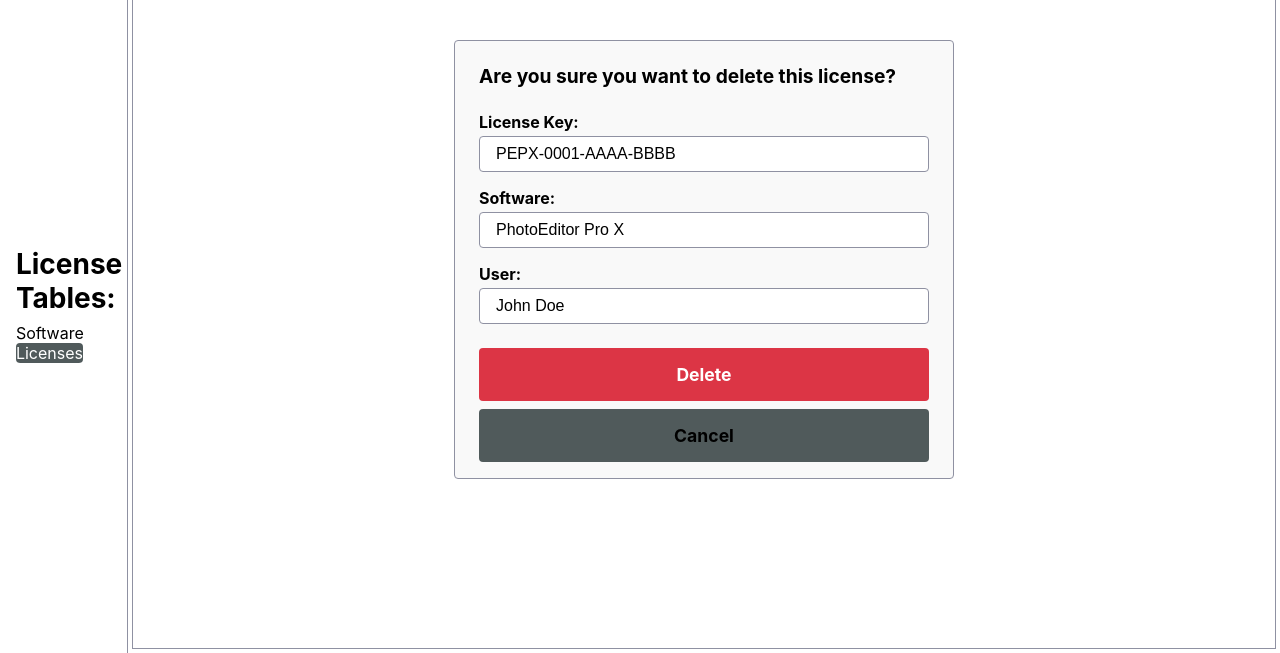
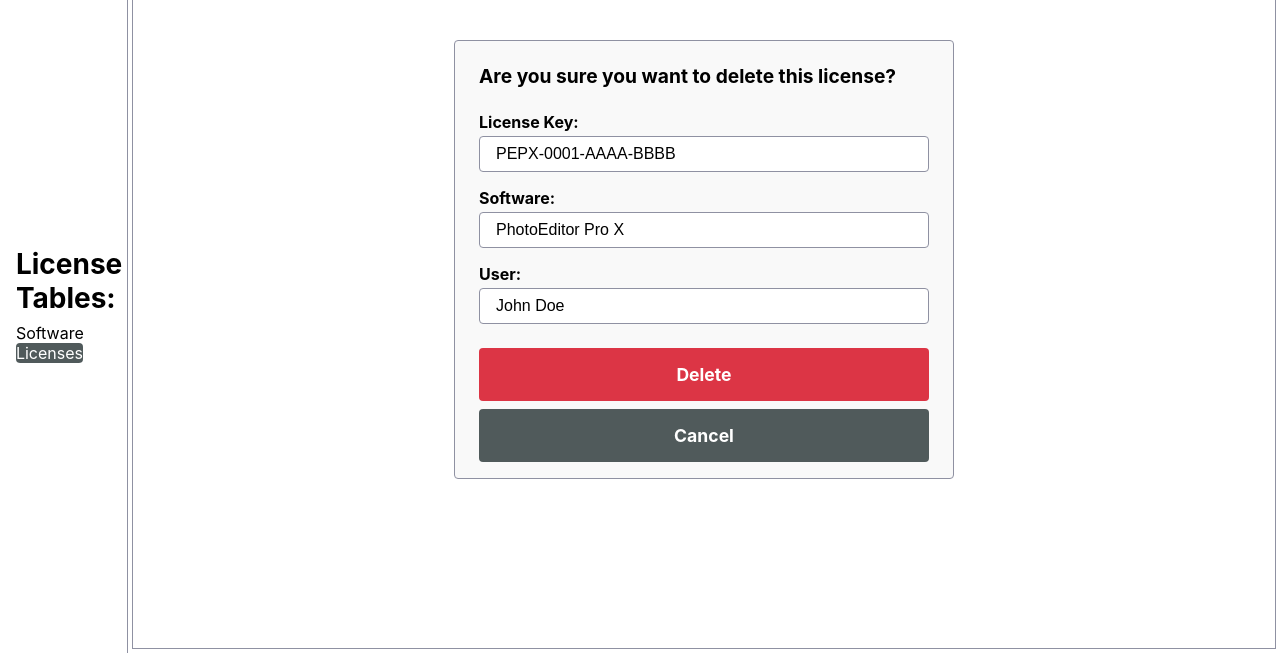
Before and after one commit to xPietrUx/Inventory-Shop-System, a Django app: page /licenses/license/1/delete/ in a window 1280 px wide. Shown: the part 147-800 px from the top of the page. Run offline with Django 5.2, Linux system fonts and the light colour scheme; data comes from the database, SQL or seed files in the repository.

Commit message:
style: update cancel button colors for consistency in license-delete.css

```diff
--- a/licenses/static/licenses/css/license/license-delete.css
+++ b/licenses/static/licenses/css/license/license-delete.css
@@ -78,7 +78,7 @@
 .user-form-container a.cancel {
 	width: 100%;
 	background: var(--secondary-color);
-	color: var(--text-color);
+	color: var(--body-bg);
 	font-size: 1.1em;
 	font-weight: var(--font-weight-bold);
 	border-radius: var(--border-radius);
@@ -90,5 +90,5 @@
 }
 
 .user-form-container a.cancel:hover {
-	background: #d1d2d2;
+	background: var(--tertiary-color);
 }
```
